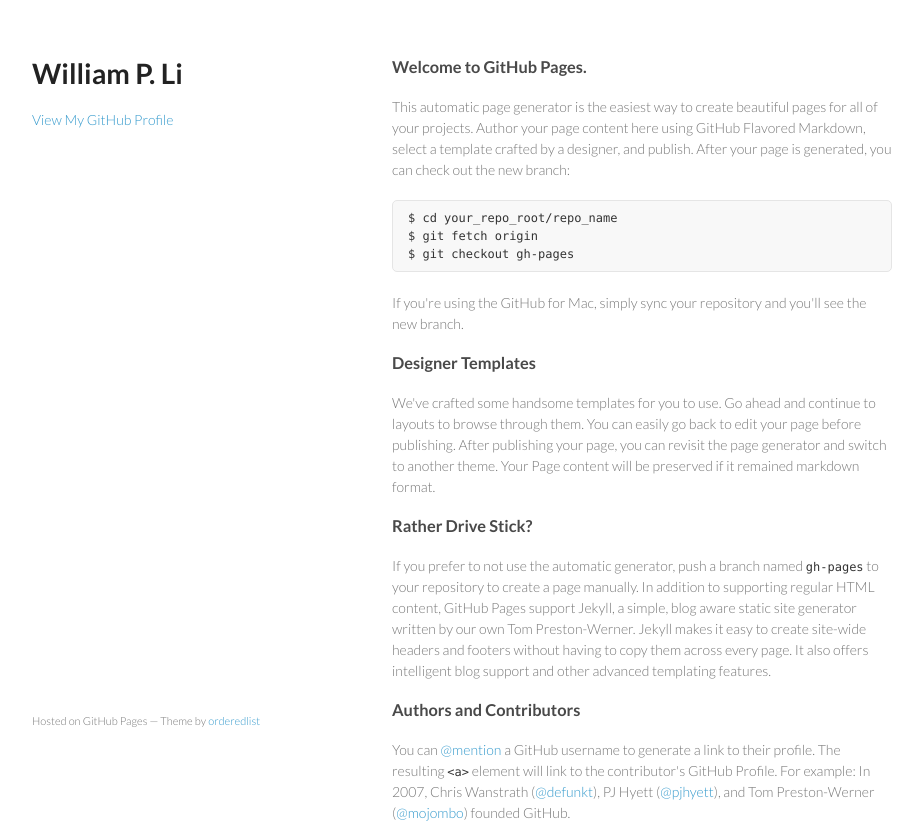
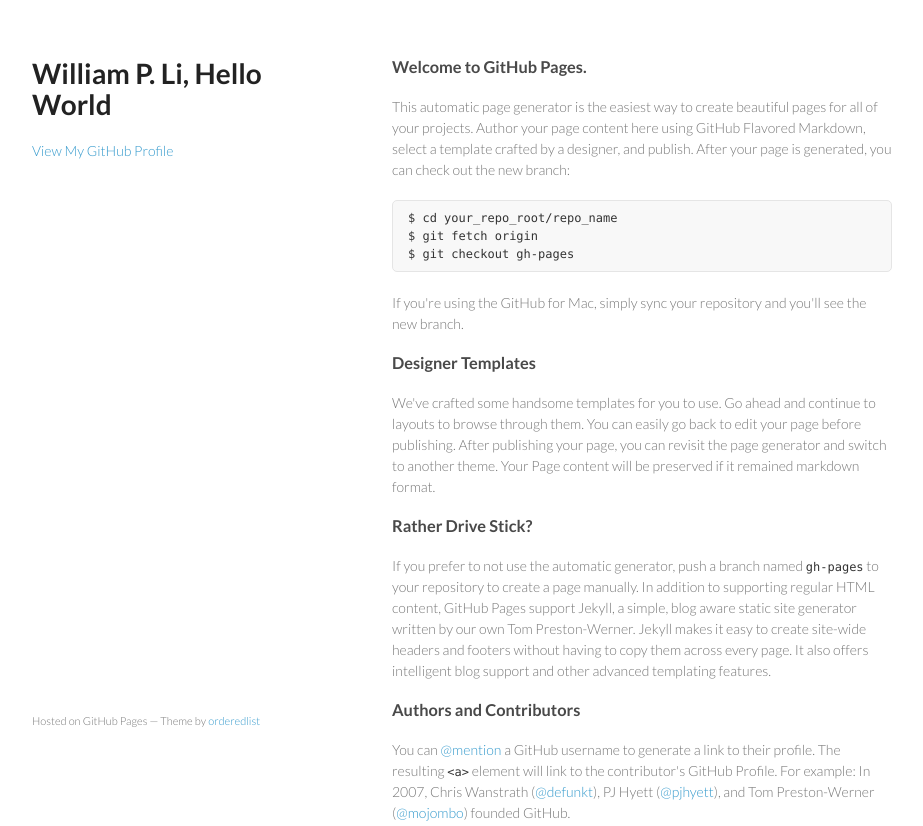
Before and after one commit to wpli/wpli.github.io, a plain HTML site: page index.html in a window 1280 px wide. Shown: the top 826 px of the page, without its empty margins (178-1101 px from the left). Drawn offline with Linux system fonts and the light colour scheme.

Commit message:
Update index.html

```diff
--- a/index.html
+++ b/index.html
@@ -3,7 +3,7 @@
   <head>
     <meta charset="utf-8">
     <meta http-equiv="X-UA-Compatible" content="chrome=1">
-    <title>William P. Li by wpli</title>
+    <title>William P. Li</title>
 
     <link rel="stylesheet" href="stylesheets/styles.css">
     <link rel="stylesheet" href="stylesheets/pygment_trac.css">
@@ -15,7 +15,7 @@
   <body>
     <div class="wrapper">
       <header>
-        <h1>William P. Li</h1>
+        <h1>William P. Li, Hello World</h1>
         <p></p>
 
 
```
